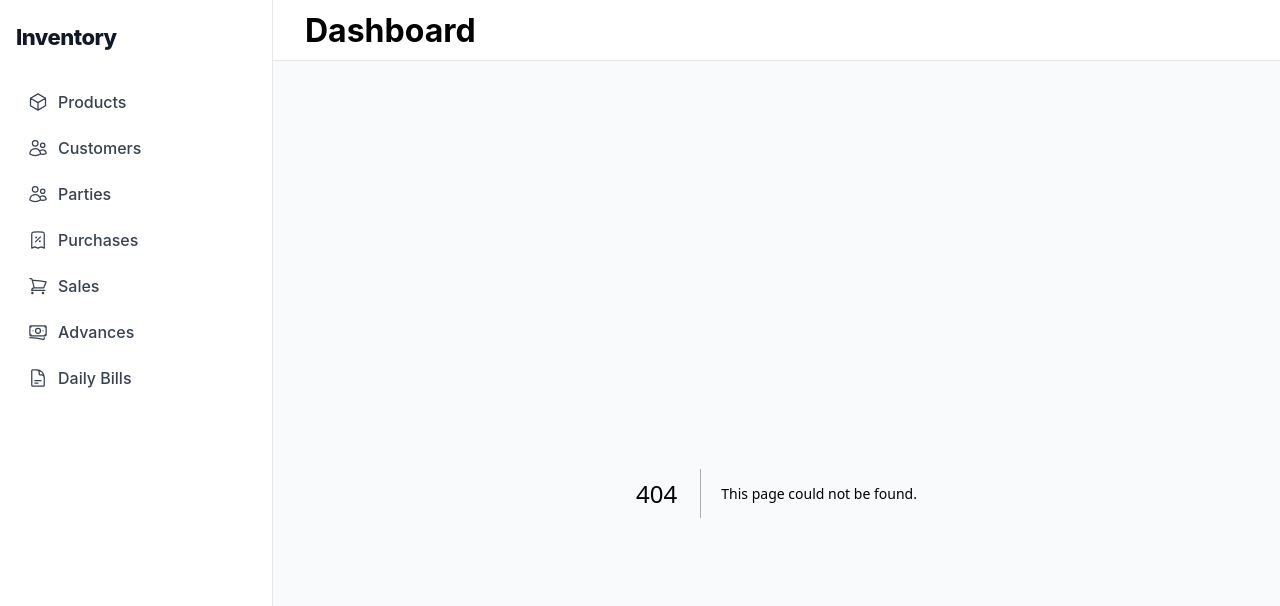
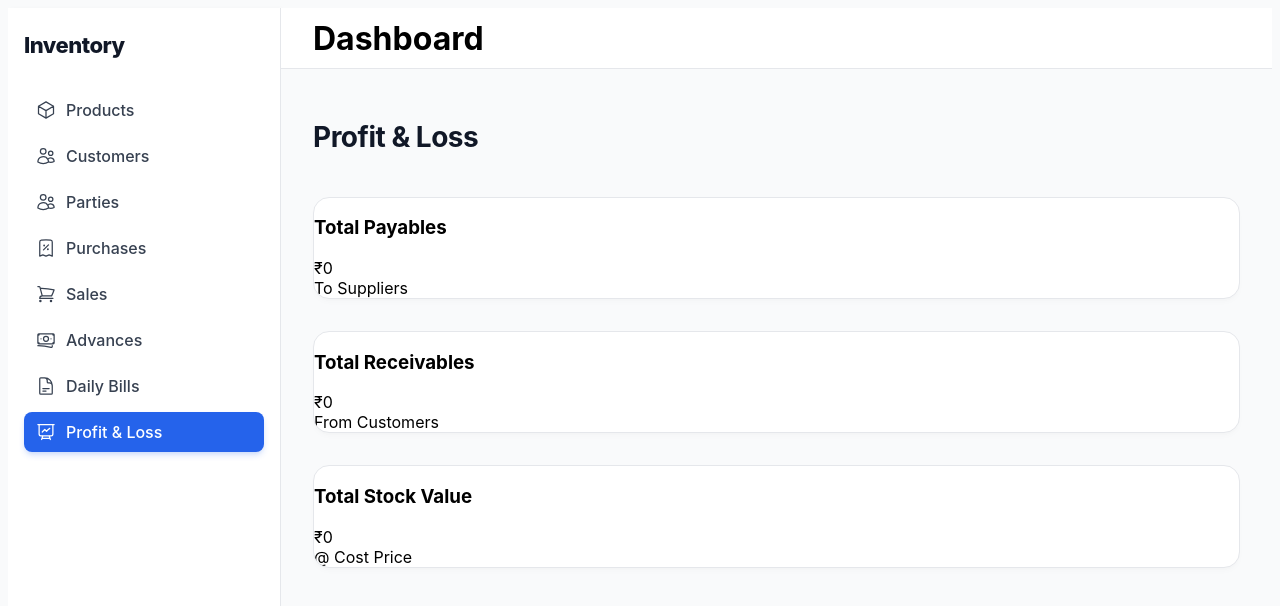
Before and after one commit to kumaradattareddy/inventory-Pro, a Next.js app: page /profit-loss in a window 1280 px wide. Before the commit this address had no page. Shown: the top 606 px of the page. Built offline with nearby package versions, Linux system fonts and the light colour scheme; no server answers; the database is empty.

Commit message:
p al l page

```diff
--- a/src/app/layout.tsx
+++ b/src/app/layout.tsx
@@ -40,6 +40,9 @@ export default function RootLayout({
             <SidebarNavItem href="/bills" icon="bills">
               Daily Bills
             </SidebarNavItem>
+            <SidebarNavItem href="/profit-loss" icon="stats">
+              Profit & Loss
+            </SidebarNavItem>
 
           </nav>
         </aside>
--- /dev/null
+++ b/src/app/profit-loss/page.tsx
@@ -0,0 +1,141 @@
+"use client";
+
+import { useEffect, useState } from "react";
+import { createClient } from "@/lib/supabase/client";
+
+export default function ProfitLossPage() {
+  const supabase = createClient();
+
+  const [stats, setStats] = useState({
+    receivables: 0,
+    payables: 0,
+    stockValue: 0,
+  });
+  const [loading, setLoading] = useState(true);
+
+  useEffect(() => {
+    async function fetchStats() {
+      try {
+        // 1. Total Receivables: Sum of all customer balances
+        // We use the customer_totals VIEW which already has the calculated balance per customer
+        const { data: customers, error: custError } = await supabase
+          .from("customer_totals")
+          .select("balance");
+
+        const totalReceivables = (customers || []).reduce(
+          (sum: number, c: any) => sum + (Number(c.balance) || 0),
+          0
+        );
+
+        // 2. Total Payables: Sum of amounts owed to suppliers
+        // We calculate this from supplier_transactions to be safe
+        const { data: supplierTx, error: supError } = await supabase
+          .from("supplier_transactions" as any) // View
+          .select("total_amount");
+
+        const totalPayables = (supplierTx || []).reduce(
+          (sum: number, tx: any) => sum + (Number(tx.total_amount) || 0),
+          0
+        );
+
+        // 3. Total Stock Value: Sum of (Current Stock * Last Purchase Price)
+        // First, get live stock
+        const { data: stockData, error: stockError } = await supabase
+          .from("product_stock_live" as any)
+          .select("id, current_stock")
+          .gt("current_stock", 0); // Only positive stock
+
+        const stock = stockData as any[] | null;
+
+        let totalStockVal = 0;
+
+        if (stock && stock.length > 0) {
+            // Get all purchase moves for these products to determine Last Purchase Price
+            // We fetch simple fields to minimize load
+            const productIds = stock.map(s => s.id);
+            const { data: moves } = await supabase
+                .from("stock_moves")
+                .select("product_id, price_per_unit, ts")
+                .eq("kind", "purchase")
+                .in("product_id", productIds)
+                .order("ts", { ascending: false }); // Latest first
+
+            // Create a map of ProductID -> Last Price
+            const priceMap: Record<number, number> = {};
+
+            if (moves) {
+                for (const m of moves) {
+                    if (m.product_id && priceMap[m.product_id] === undefined && m.price_per_unit) {
+                        priceMap[m.product_id] = m.price_per_unit;
+                    }
+                }
+            }
+
+            // Calculate total value
+            for (const item of stock) {
+                const price = priceMap[item.id] || 0;
+                totalStockVal += (Number(item.current_stock) * price);
+            }
+        }
+
+        setStats({
+          receivables: totalReceivables,
+          payables: totalPayables,
+          stockValue: totalStockVal,
+        });
+      } catch (err) {
+        console.error("Error fetching stats:", err);
+      } finally {
+        setLoading(false);
+      }
+    }
+
+    fetchStats();
+  }, []);
+
+  if (loading) {
+    return (
+        <div className="page">
+            <div className="page-header"><h1 className="page-title">Profit & Loss</h1></div>
+            <div className="p-8 text-center text-gray-500">Loading analysis...</div>
+        </div>
+    );
+  }
+
+  return (
+    <div className="page">
+      <div className="page-header">
+        <h1 className="page-title">Profit & Loss</h1>
+      </div>
+
+      <div className="grid grid-cols-1 md:grid-cols-3 gap-6 mt-6">
+        {/* Card 1: Total Payables (Suppliers) */}
+        <div className="db-card p-6 flex flex-col gap-2 border-l-4 border-l-red-500">
+            <h3 className="text-xs font-bold text-gray-500 uppercase tracking-widest">Total Payables</h3>
+            <div className="text-3xl font-bold text-gray-900">
+                ₹{stats.payables.toLocaleString("en-IN")}
+            </div>
+            <div className="text-sm text-gray-400 mt-1">To Suppliers</div>
+        </div>
+
+        {/* Card 2: Total Receivables (Customers) */}
+        <div className="db-card p-6 flex flex-col gap-2 border-l-4 border-l-blue-500">
+            <h3 className="text-xs font-bold text-gray-500 uppercase tracking-widest">Total Receivables</h3>
+            <div className="text-3xl font-bold text-gray-900">
+                ₹{stats.receivables.toLocaleString("en-IN")}
+            </div>
+            <div className="text-sm text-gray-400 mt-1">From Customers</div>
+        </div>
+
+        {/* Card 3: Stock Value */}
+        <div className="db-card p-6 flex flex-col gap-2 border-l-4 border-l-purple-500">
+            <h3 className="text-xs font-bold text-gray-500 uppercase tracking-widest">Total Stock Value</h3>
+            <div className="text-3xl font-bold text-gray-900">
+                ₹{stats.stockValue.toLocaleString("en-IN")}
+            </div>
+            <div className="text-sm text-gray-400 mt-1">@ Cost Price</div>
+        </div>
+      </div>
+    </div>
+  );
+}
--- a/src/components/SidebarNavItem.tsx
+++ b/src/components/SidebarNavItem.tsx
@@ -9,6 +9,7 @@ import {
   ShoppingCartIcon,
   BanknotesIcon,
   DocumentTextIcon,
+  PresentationChartLineIcon,
 } from '@heroicons/react/24/outline'
 
 export function SidebarNavItem({
@@ -17,7 +18,7 @@ export function SidebarNavItem({
   children,
 }: {
   href: string
-  icon: 'cube' | 'users' | 'purchases' | 'sales' | 'customers' | 'advances' | 'bills'
+  icon: 'cube' | 'users' | 'purchases' | 'sales' | 'customers' | 'advances' | 'bills' | 'stats'
   children: string
 }) {
   const pathname = usePathname()
@@ -36,6 +37,8 @@ export function SidebarNavItem({
       ? BanknotesIcon
       : icon === 'bills'
       ? DocumentTextIcon
+      : icon === 'stats'
+      ? PresentationChartLineIcon
       : CubeIcon // Default icon
 
 
```
